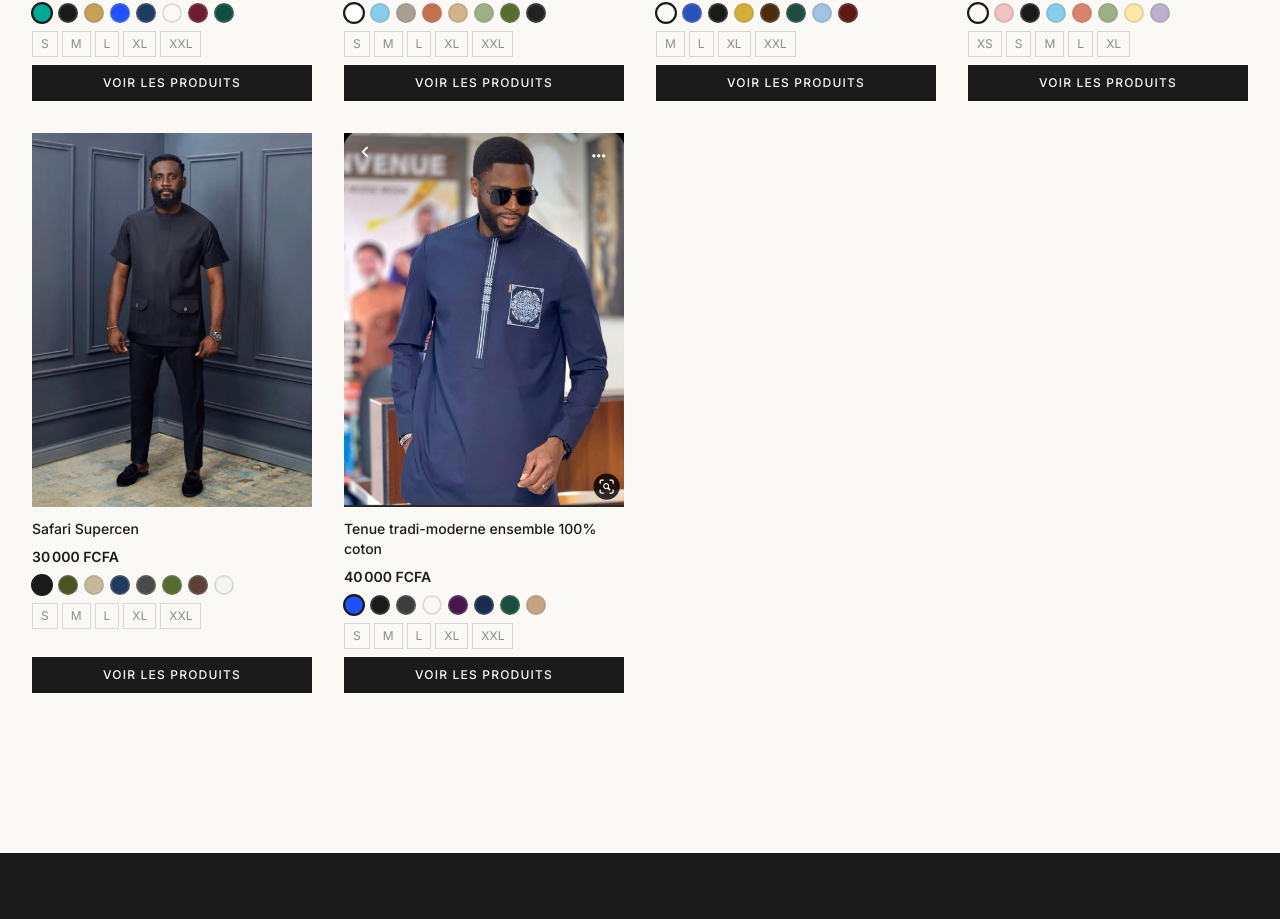
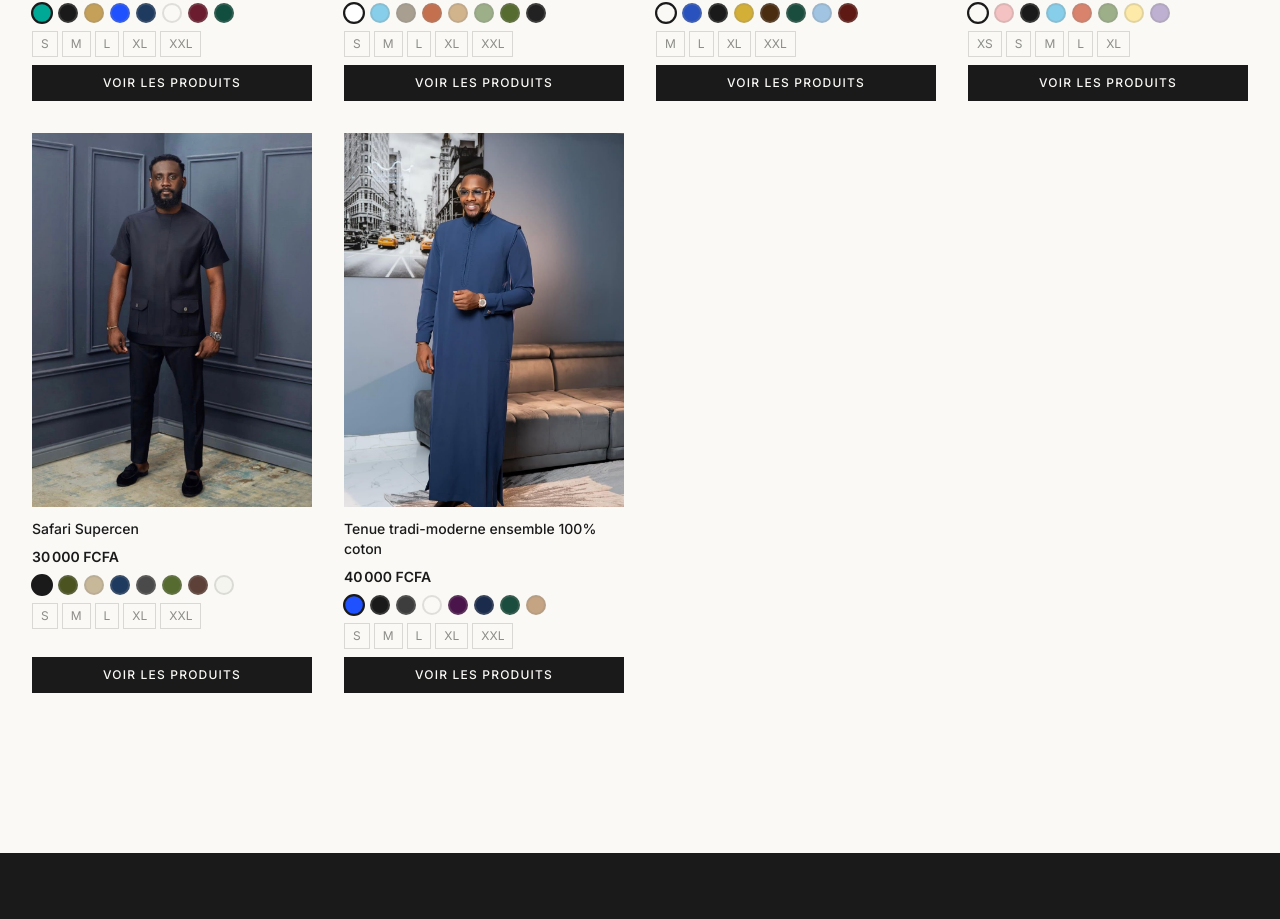
Before and after one commit to Fallou1033/elegance-by-michou, a Next.js app: page / in a window 1280 px wide. Shown: the part 1520-2439 px from the top of the page. Built offline with nearby package versions, Linux system fonts and the light colour scheme.

Commit message:
Suppression des 2 photos specifiees et elimination du paiement par carte bancaire

```diff
--- a/app/checkout/page.tsx
+++ b/app/checkout/page.tsx
@@ -10,7 +10,7 @@ import OrderSummary from '@/components/checkout/OrderSummary';
 import { SENEGAL_CITIES } from '@/data/products';
 import { FREE_SHIPPING_THRESHOLD, SHIPPING_COST } from '@/data/products';
 
-type PaymentMethod = 'cash' | 'wave' | 'orange-money' | 'card';
+type PaymentMethod = 'cash' | 'wave' | 'orange-money';
 
 interface FormData {
   fullName: string;
--- a/app/confirmation/page.tsx
+++ b/app/confirmation/page.tsx
@@ -70,7 +70,6 @@ export default function ConfirmationPage() {
     cash: 'Paiement à la livraison',
     wave: 'Wave',
     'orange-money': 'Orange Money',
-    card: 'Carte bancaire',
   };
 
   const whatsappMessage = encodeWhatsAppMessage({
--- a/components/checkout/PaymentSelector.tsx
+++ b/components/checkout/PaymentSelector.tsx
@@ -4,7 +4,7 @@ import Image from 'next/image';
 import { Copy, Check } from 'lucide-react';
 import { formatPrice } from '@/lib/utils';
 
-export type PaymentMethod = 'cash' | 'wave' | 'orange-money' | 'card';
+export type PaymentMethod = 'cash' | 'wave' | 'orange-money';
 
 interface PaymentSelectorProps {
   value: PaymentMethod;
@@ -53,20 +53,6 @@ const PAYMENT_METHODS = [
           className="h-5 w-auto object-contain"
         />
       </div>
-    ),
-  },
-  {
-    id: 'card' as PaymentMethod,
-    label: 'Carte bancaire',
-    description: 'Visa, Mastercard, etc.',
-    icon: (
-      <svg width="28" height="20" viewBox="0 0 32 22" fill="none">
-        <rect width="32" height="22" rx="3" fill="#1A1A1A"/>
-        <rect y="6" width="32" height="5" fill="#C4704F"/>
-        <rect x="3" y="14" width="10" height="4" rx="1" fill="#FAF9F6" opacity="0.6"/>
-        <circle cx="26" cy="16" r="3" fill="#FFD700" opacity="0.8"/>
-        <circle cx="23" cy="16" r="3" fill="#FF4444" opacity="0.7"/>
-      </svg>
     ),
   },
 ];
--- a/data/products.ts
+++ b/data/products.ts
@@ -59,7 +59,6 @@ export const products: Product[] = [
       "/images/products/Costume%20africain/WhatsApp%20Image%202026-09-05%20at%2014.03.41%20(1).jpeg",
       "/images/products/Costume%20africain/WhatsApp%20Image%202026-09-05%20at%2014.03.41%20(2).jpeg",
       "/images/products/Costume%20africain/WhatsApp%20Image%202026-09-05%20at%2014.03.41%20(3).jpeg",
-      "/images/products/Costume%20africain/WhatsApp%20Image%202026-09-05%20at%2014.03.41.jpeg",
       "/images/products/Costume%20africain/WhatsApp%20Image%202026-09-05%20at%2014.04.15.jpeg",
       "/images/products/Costume%20africain/WhatsApp%20Image%202026-09-05%20at%2014.05.27.jpeg"
     ],
@@ -403,13 +402,12 @@ export const products: Product[] = [
       }
     ],
     "images": [
-      "/images/products/Tenue%20tradi-moderne%20ensemble%20100%25%20coton/WhatsApp%20Image%202026-09-05%20at%2013.58.06%20(1).jpeg",
+      "/images/products/Tenue%20tradi-moderne%20ensemble%20100%25%20coton/WhatsApp%20Image%202026-09-05%20at%2013.58.07%20(5).jpeg",
+      "/images/products/Tenue%20tradi-moderne%20ensemble%20100%25%20coton/WhatsApp%20Image%202026-09-05%20at%2013.58.07%20(1).jpeg",
       "/images/products/Tenue%20tradi-moderne%20ensemble%20100%25%20coton/WhatsApp%20Image%202026-09-05%20at%2013.58.06.jpeg",
-      "/images/products/Tenue%20tradi-moderne%20ensemble%20100%25%20coton/WhatsApp%20Image%202026-09-05%20at%2013.58.07%20(1).jpeg",
       "/images/products/Tenue%20tradi-moderne%20ensemble%20100%25%20coton/WhatsApp%20Image%202026-09-05%20at%2013.58.07%20(2).jpeg",
       "/images/products/Tenue%20tradi-moderne%20ensemble%20100%25%20coton/WhatsApp%20Image%202026-09-05%20at%2013.58.07%20(3).jpeg",
       "/images/products/Tenue%20tradi-moderne%20ensemble%20100%25%20coton/WhatsApp%20Image%202026-09-05%20at%2013.58.07%20(4).jpeg",
-      "/images/products/Tenue%20tradi-moderne%20ensemble%20100%25%20coton/WhatsApp%20Image%202026-09-05%20at%2013.58.07%20(5).jpeg",
       "/images/products/Tenue%20tradi-moderne%20ensemble%20100%25%20coton/WhatsApp%20Image%202026-09-05%20at%2013.58.07%20(6).jpeg",
       "/images/products/Tenue%20tradi-moderne%20ensemble%20100%25%20coton/WhatsApp%20Image%202026-09-05%20at%2013.58.07%20(7).jpeg",
       "/images/products/Tenue%20tradi-moderne%20ensemble%20100%25%20coton/WhatsApp%20Image%202026-09-05%20at%2013.58.07.jpeg",
@@ -426,7 +424,7 @@ export const products: Product[] = [
       "/images/products/Tenue%20tradi-moderne%20ensemble%20100%25%20coton/WhatsApp%20Image%202026-09-05%20at%2013.58.09%20(3).jpeg",
       "/images/products/Tenue%20tradi-moderne%20ensemble%20100%25%20coton/WhatsApp%20Image%202026-09-05%20at%2013.58.09.jpeg"
     ],
-    "hoverImage": "/images/products/Tenue%20tradi-moderne%20ensemble%20100%25%20coton/WhatsApp%20Image%202026-09-05%20at%2013.58.07%20(5).jpeg",
+    "hoverImage": "/images/products/Tenue%20tradi-moderne%20ensemble%20100%25%20coton/WhatsApp%20Image%202026-09-05%20at%2013.58.07%20(1).jpeg",
     "description": "Ensemble 2 pièces signature Élégance by Michou (tunique mi-longue et pantalon droit) en coton haute qualité avec broderies stylisées sur la poche et le col. L'incontournable du vestiaire masculin élégant.",
     "material": "100% Coton premium et broderies de prestige",
     "care": "Lavage doux à 30°C ou nettoyage à sec. Repassage sur l'envers.",
--- a/types/index.ts
+++ b/types/index.ts
@@ -40,7 +40,7 @@ export interface OrderData {
   address: string;
   city: string;
   notes: string;
-  paymentMethod: 'cash' | 'wave' | 'orange-money' | 'card';
+  paymentMethod: 'cash' | 'wave' | 'orange-money';
   items: CartItem[];
   subtotal: number;
   shipping: number;
```
